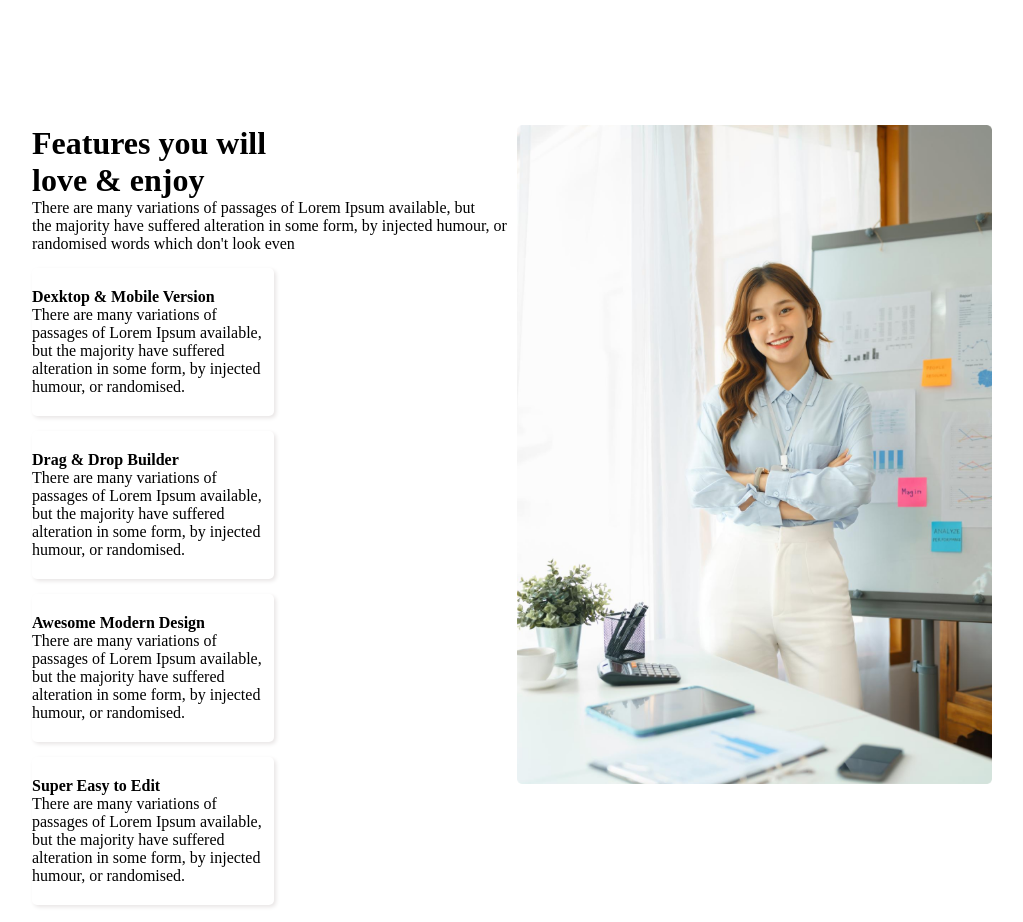
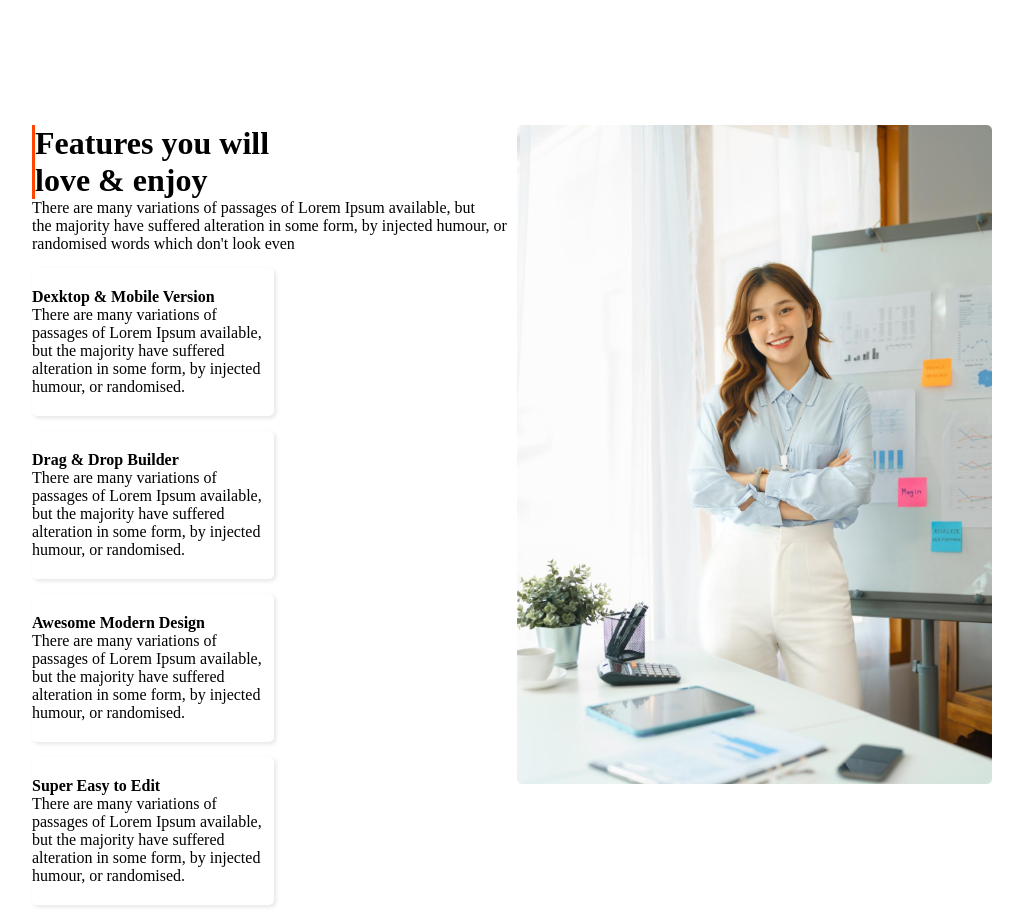
Before and after one commit to Mohammad-Atik/Architects-Website, a plain HTML site: page index.html in a window 1280 px wide. Shown: the part 1293-2215 px from the top of the page, without its empty margins (128-1151 px from the left). Drawn offline with Linux system fonts and the light colour scheme.

Commit message:
little changes

```diff
--- a/index.html
+++ b/index.html
@@ -68,7 +68,7 @@
     <div class="third-section">
       <div>
        <div class="third-elements">
-        <h1>
+        <h1 class="third-heading">
           Features you will <br />
           love & enjoy
         </h1>
--- a/style.css
+++ b/style.css
@@ -87,6 +87,9 @@
   box-shadow: 2px 2px 4px #e7e4e4;
   border-radius: 5px;
   margin-top: 15px;
+}
+.third-heading {
+  border-left: 3px solid orangered;
 }
 
 /* Fourth-Section */
```
